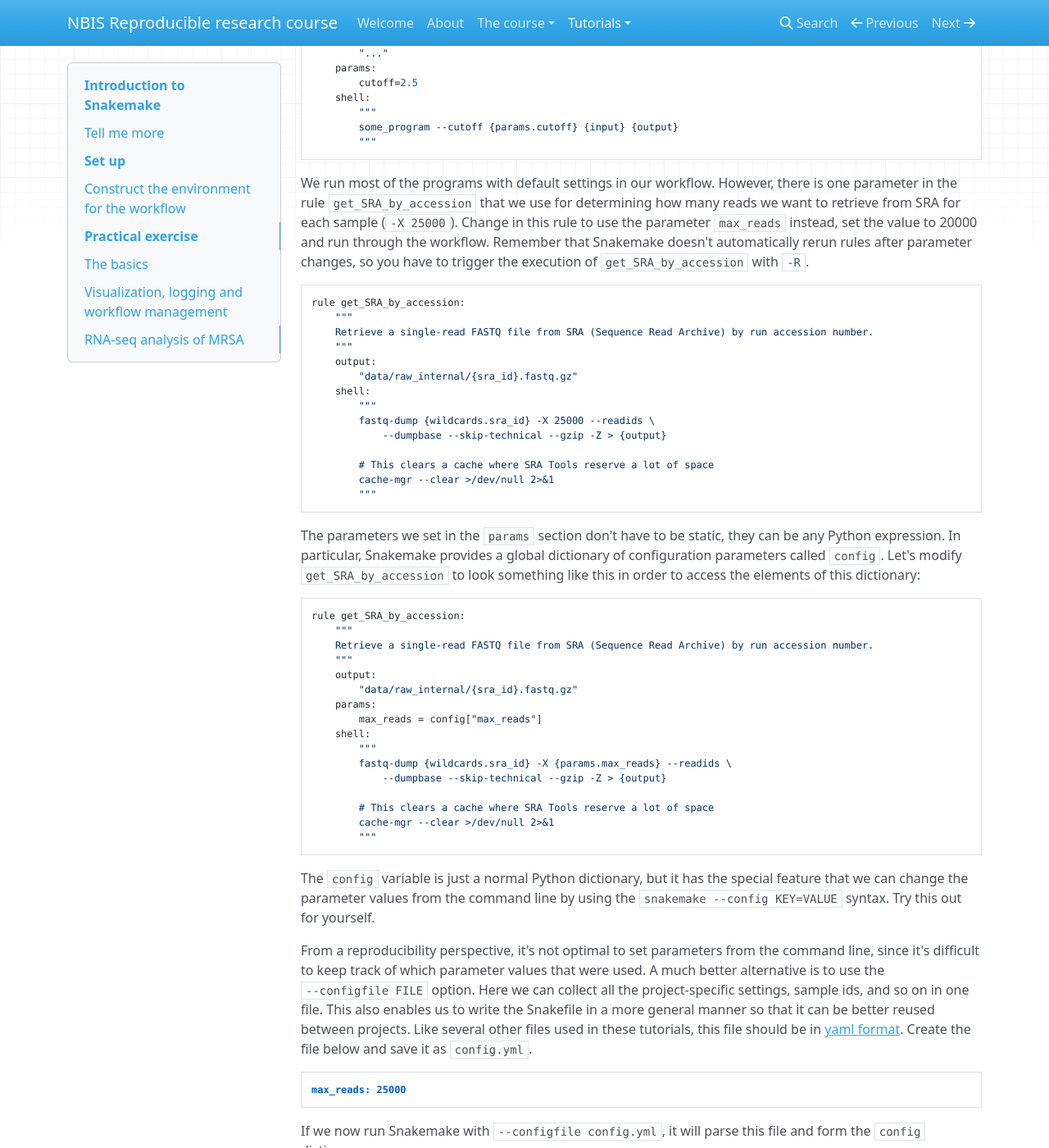
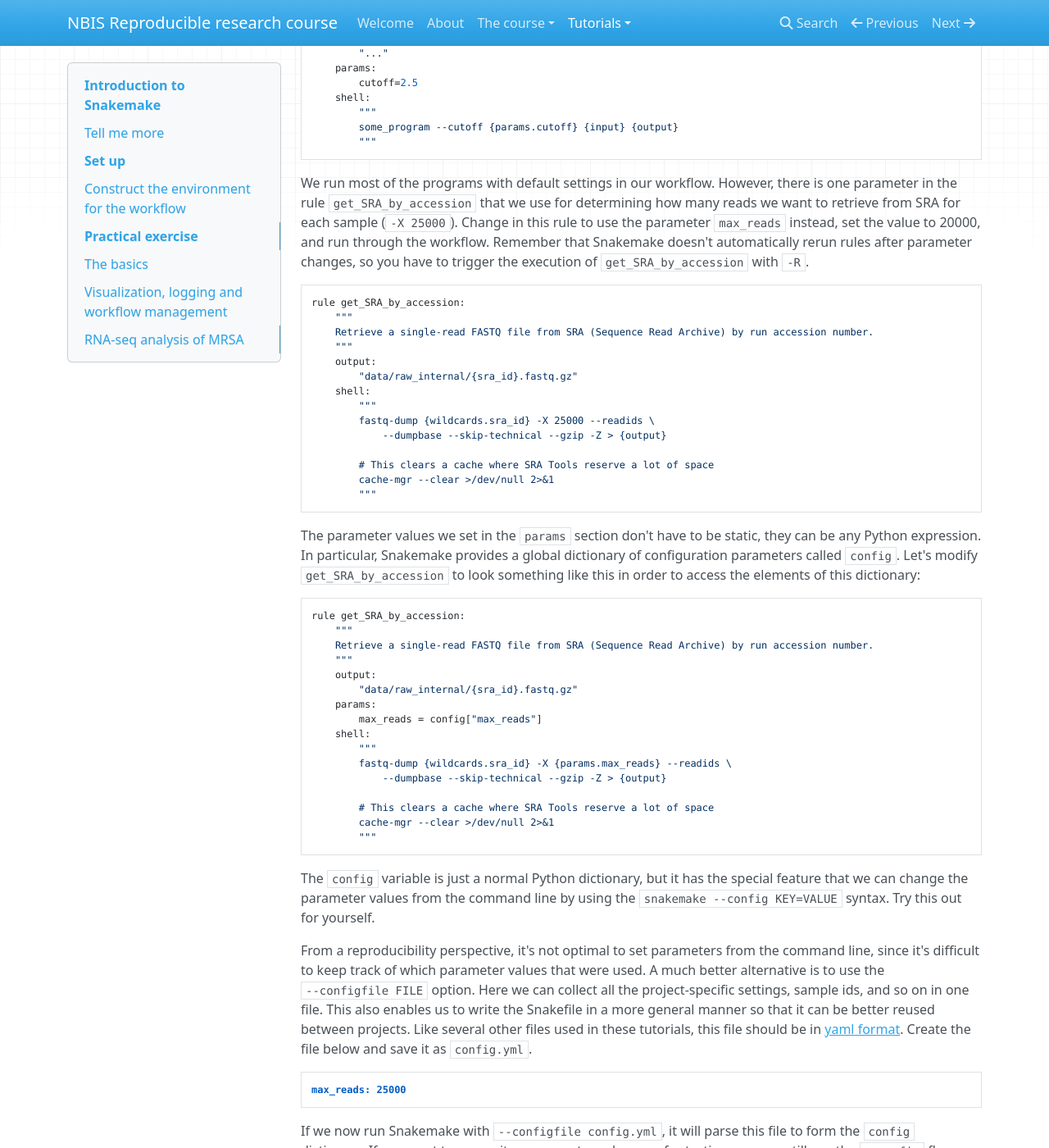
Before and after one commit to NBISweden/workshop-reproducible-research, an MkDocs documentation site: the page built from docs/snakemake.md, in a window 1280 px wide and 1400 px high, scrolled down 13234 px. Shown: the whole window at 82% size. Built offline with MkDocs 1.6.1, drawn with Linux system fonts in a browser that asks for light colours; nearby versions of some CDN libraries; old or Windows-style settings are respelled for this version of MkDocs; some of the changed text lies outside the part shown.

Commit message:
language

````diff
--- a/docs/snakemake.md
+++ b/docs/snakemake.md
@@ -423,7 +423,7 @@
         """
 ```
 
-We run most of the programs with default settings in our workflow. However, there is one parameter in the rule `get_SRA_by_accession` that we use for determining how many reads we want to retrieve from SRA for each sample (`-X 25000`). Change in this rule to use the parameter `max_reads` instead, set the value to 20000 and run through the workflow. Remember that Snakemake doesn't automatically rerun rules after parameter changes, so you have to trigger the execution of `get_SRA_by_accession` with `-R`.
+We run most of the programs with default settings in our workflow. However, there is one parameter in the rule `get_SRA_by_accession` that we use for determining how many reads we want to retrieve from SRA for each sample (`-X 25000`). Change in this rule to use the parameter `max_reads` instead, set the value to 20000, and run through the workflow. Remember that Snakemake doesn't automatically rerun rules after parameter changes, so you have to trigger the execution of `get_SRA_by_accession` with `-R`.
 
 ```python
 rule get_SRA_by_accession:
@@ -442,7 +442,7 @@
         """
 ```
 
-The parameters we set in the `params` section don't have to be static, they can be any Python expression. In particular, Snakemake provides a global dictionary of configuration parameters called `config`. Let's modify `get_SRA_by_accession` to look something like this in order to access the elements of this dictionary:
+The parameter values we set in the `params` section don't have to be static, they can be any Python expression. In particular, Snakemake provides a global dictionary of configuration parameters called `config`. Let's modify `get_SRA_by_accession` to look something like this in order to access the elements of this dictionary:
 
 ```python
 rule get_SRA_by_accession:
@@ -471,7 +471,7 @@
 max_reads: 25000
 ```
 
-If we now run Snakemake with `--configfile config.yml`, it will parse this file and form the `config` dictionary.
+If we now run Snakemake with `--configfile config.yml`, it will parse this file to form the `config` dictionary. If you want to overwrite a parameter value, e.g. for testing, you can still use the `--config` flag.
 
 !!! tip
     Rather than supplying the config file from the command line you could also add the line `configfile: "config.yml"` to the top of your Snakefile.
````
